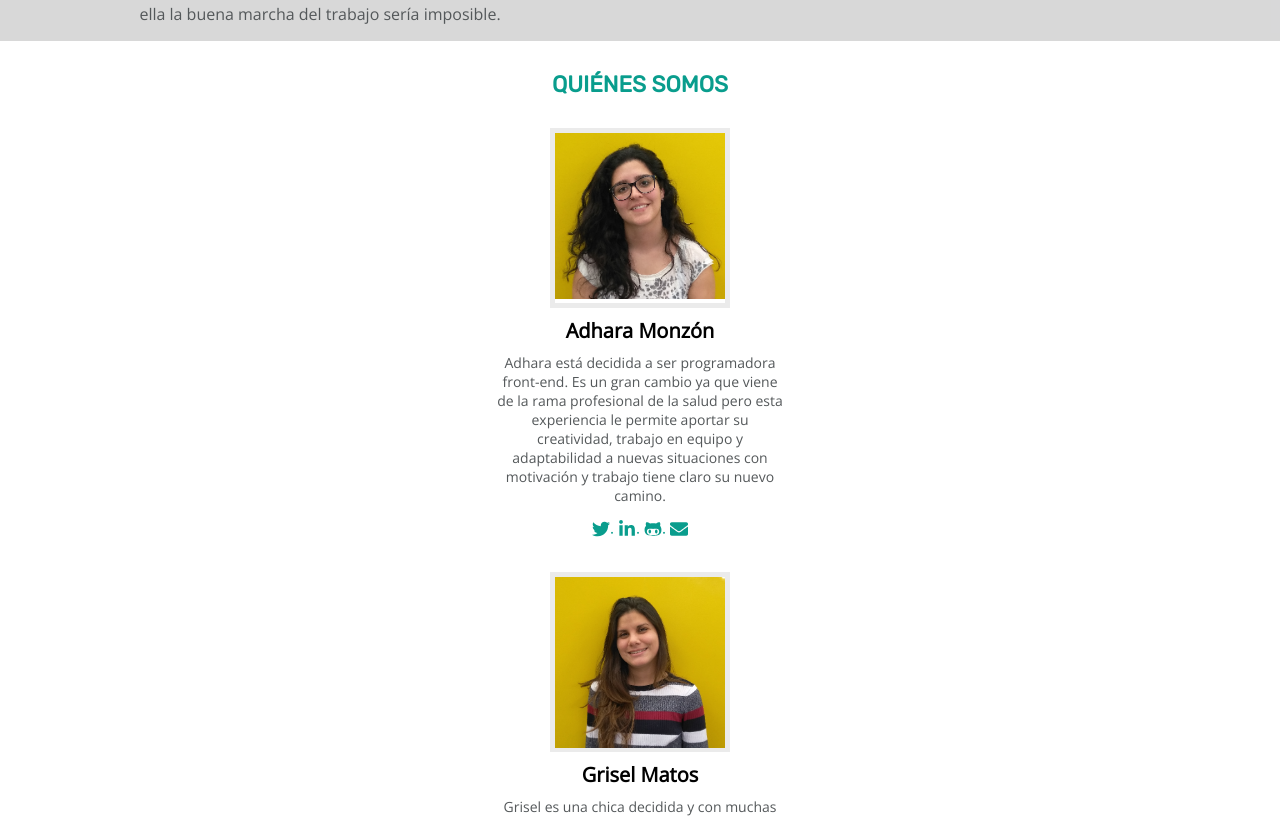
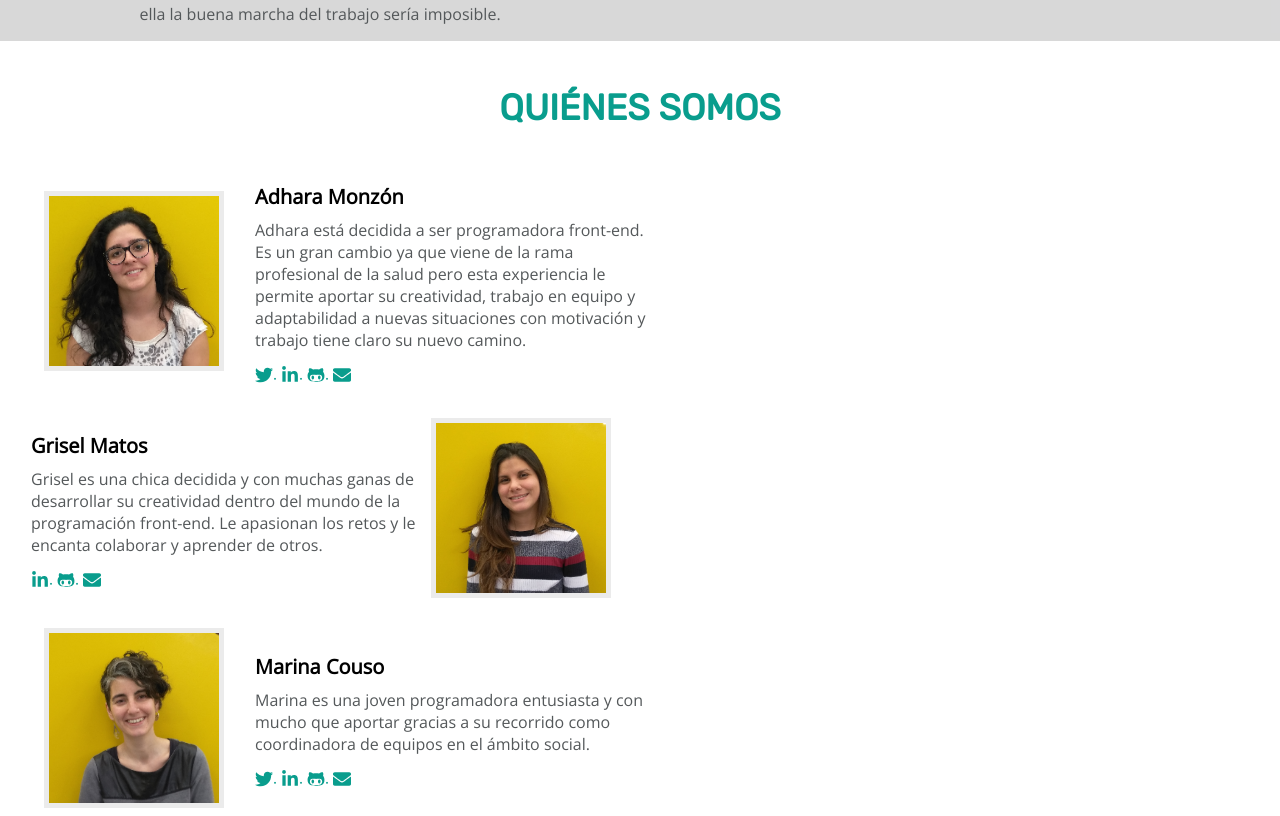
Before and after one commit to adharamonzon/Front-Runners, a plain HTML site: page index.html in a window 1280 px wide. Shown: the part 984-1800 px from the top of the page. Drawn offline with nearby package versions, Linux system fonts and the light colour scheme.

Commit message:
added to section about-us the style @media-queries for tablet

```diff
--- a/css/main.css
+++ b/css/main.css
@@ -36,7 +36,7 @@
   background-color: rgba(9, 157, 141, 0.9);
 }
 
-div.name-team>h1 {
+div.name-team > h1 {
   font-family: "Rubik", sans-serif;
   font-size: 1rem;
   line-height: 30px;
@@ -72,7 +72,7 @@ li.menu a {
   max-width: 550px;
 }
 
-.slogan>h3 {
+.slogan > h3 {
   font-family: "Open-sans", sans-serif;
   font-size: 1.125rem;
   font-weight: 600;
@@ -133,7 +133,7 @@ li.menu a {
     margin-left: 138px;
   }
 
-  .slogan>h3 {
+  .slogan > h3 {
     font-size: 1.25rem;
     line-height: 24px;
   }
@@ -277,6 +277,7 @@ li.menu a {
 
 .img-adalabers {
   width: 100%;
+  height: 100%;
 }
 
 .adalaber-name {
@@ -310,7 +311,46 @@ li.menu a {
   height: 18px;
   text-align: center;
 }
-
+@media all and (min-width: 768px) {
+  .about-us {
+    margin: 45px auto;
+    font-size: 24px;
+  }
+  .article {
+    flex-direction: row;
+    justify-content: left;
+    margin-left: 44px;
+  }
+  .article:nth-child(odd) {
+    flex-direction: row-reverse;
+    justify-content: left;
+    /*   margin-left: 44px; */
+    position: relative;
+    right: 44px;
+  }
+  .adalabers {
+    flex-direction: column;
+    align-content: flex-end;
+    align-items: flex-start;
+    padding-left: 31px;
+  }
+  .adalaber-name {
+    font-size: 20px;
+  }
+  .text-adalabers {
+    text-align: start;
+    width: 400px;
+    font-size: 16px;
+  }
+  .text-adalabers:nth-child(odd) {
+    display: flex;
+    flex-direction: row;
+    width: 400px;
+    font-size: 16px;
+    align-items: center;
+    justify-content: flex-;
+  }
+}
 /* FOOTER */
 .footer {
   height: 250px;
```
